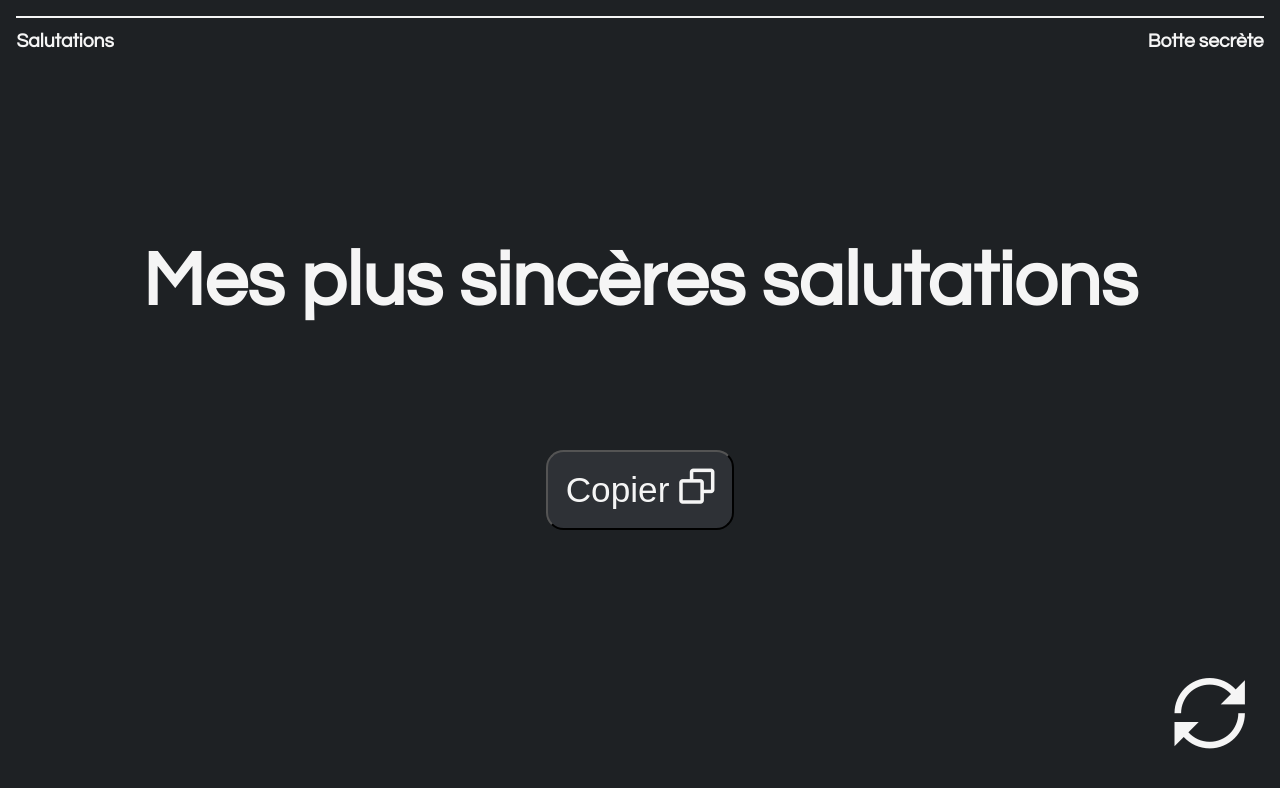
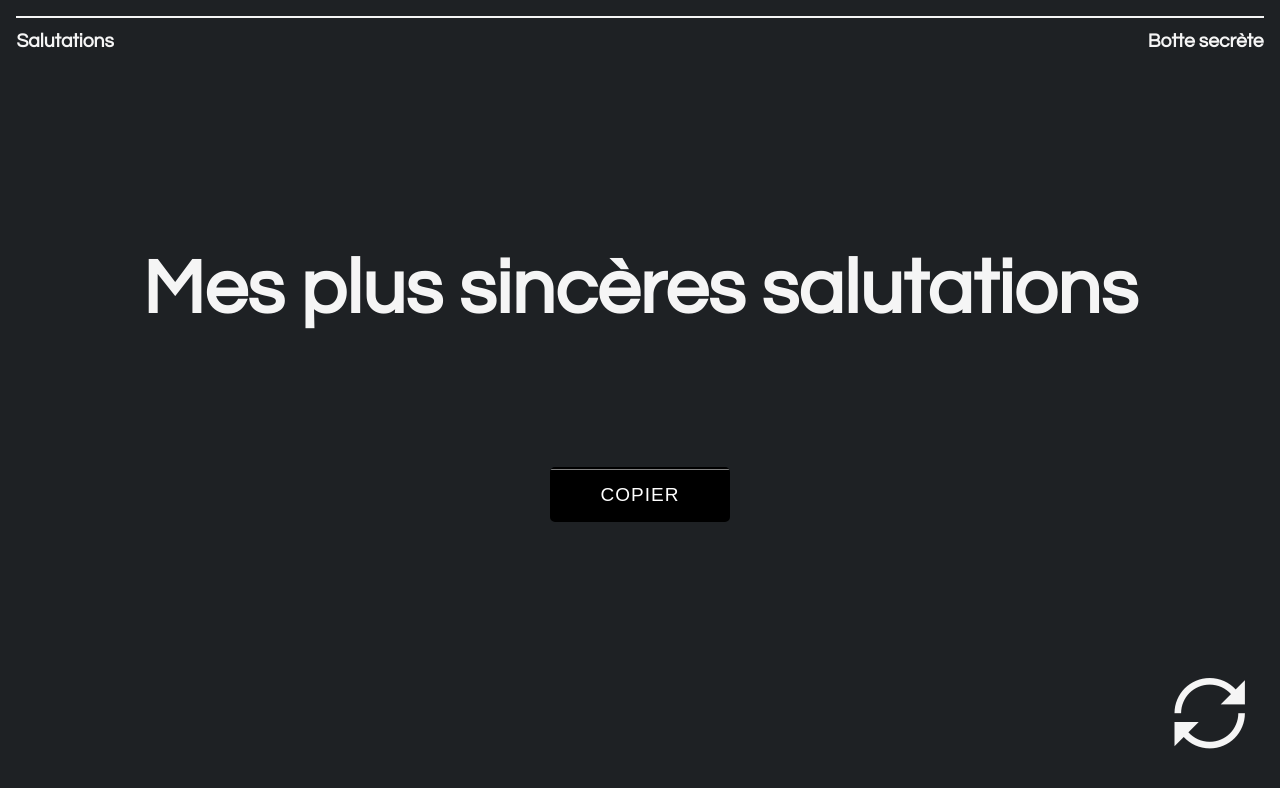
Before and after one commit to Smettraux/site-salutations, a website built with webpack: page dist/index.html in a window 1280 px wide. Built offline with Linux system fonts and the light colour scheme; files whose address does not match are found by name.

Commit message:
update: copy button is now animated

```diff
--- a/src/css/main.css
+++ b/src/css/main.css
@@ -144,6 +144,61 @@ button {
     font-size: 2rem;
 }
 
+  .copy-btn{
+    position: relative;
+    display: inline-flex;
+    width: 180px;
+    height: 55px;
+    margin: 0 15px;
+    perspective: 1000px;
+  }
+  #copy{
+    font-size: 19px;
+    letter-spacing: 1px;
+    transform-style: preserve-3d;
+    transform: translateZ(-25px);
+    transition: transform .25s;
+    transform-origin: center;
+
+  }
+  #copy:before{
+    position: absolute;
+    content: "COPIER";
+    height: 55px;
+    width: 180px;
+    display: flex;
+    align-items: center;
+    justify-content: center;
+    border: 5px solid black;
+    box-sizing: border-box;
+    border-radius: 5px;
+  }
+  #copy:after{
+    position: absolute;
+    content: "COPIÉ";
+    height: 55px;
+    width: 180px;
+    display: flex;
+    align-items: center;
+    justify-content: center;
+    border: 5px solid black;
+    box-sizing: border-box;
+    border-radius: 5px;
+  }
+  #copy:before{
+    color: #fff;
+    background: #000;
+    transform: rotateY(0deg) translateZ(25px);
+  }
+  #copy:after{
+    color: #fff;
+    border: 5px solid #fff;
+    transform: rotateX(90deg) translateZ(25px);
+  }
+
+  #copy:checked{
+    transform: translateZ(-25px) rotateX(-90deg);
+  }
 
 
 @media (min-width: 780px){
--- a/src/index.js
+++ b/src/index.js
@@ -28,10 +28,12 @@ function shuffle() {
 
   //display the greeting
   document.getElementById('greeting').innerHTML = greeting;
-  document.getElementById('copied').style.display = "none";
-  document.getElementById('copy').style.display = "block";
 
-  document.getElementById('shuffle__button').style.transform = "rotate(180deg)";
+  //animate the shuffle button
+  document.getElementById('shuffle__button').style.transform = "rotate(30deg)";
+
+  //reset the copy button
+  document.getElementById('copy').checked = false;
 }
 
 function copyToClipboard() {
@@ -41,9 +43,7 @@ function copyToClipboard() {
   window.getSelection().addRange(range); // to select text
   document.execCommand("copy");
   window.getSelection().removeAllRanges();// to deselect
-
-  document.getElementById('copy').style.display = "none";
-  document.getElementById('copied').style.display = "block";
+  document.getElementById('copy').checked = true;// keep the checkbox checked
 }
 
 //vars ********************************************************************
@@ -87,4 +87,6 @@ let greetings = [
   "Veuillez agréer, Madame, Monsieur, mes meilleures salutations.",
   "Sportivement",
   "Vaccinalement",
-  "Vers l'infini, et au-delà!"]; //array of greetings
+  "Vers l'infini, et au-delà!",
+  "À la revoyure !",
+  "À bientôt, si c'est pas avant."]; //array of greetings
```
Also changed, not shown: dist/bundle.js, dist/index.html, dist/main.css.
